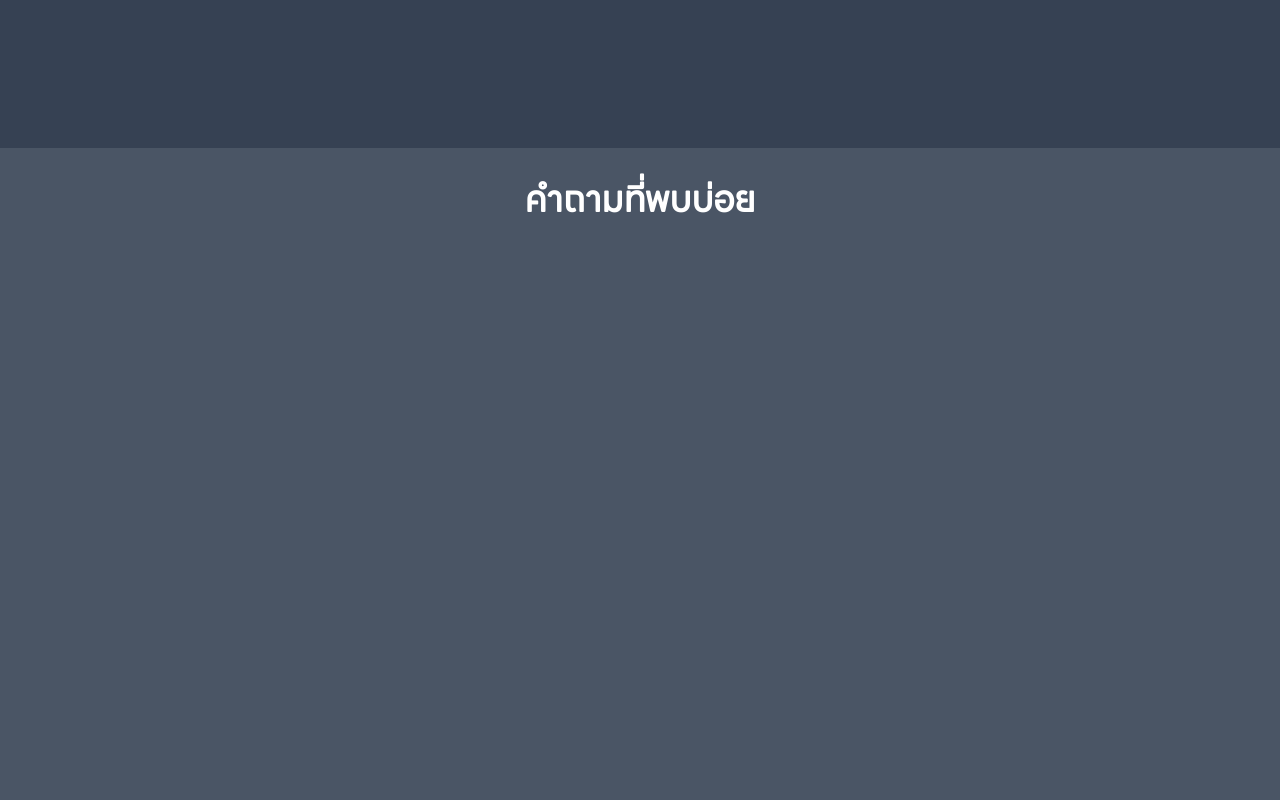
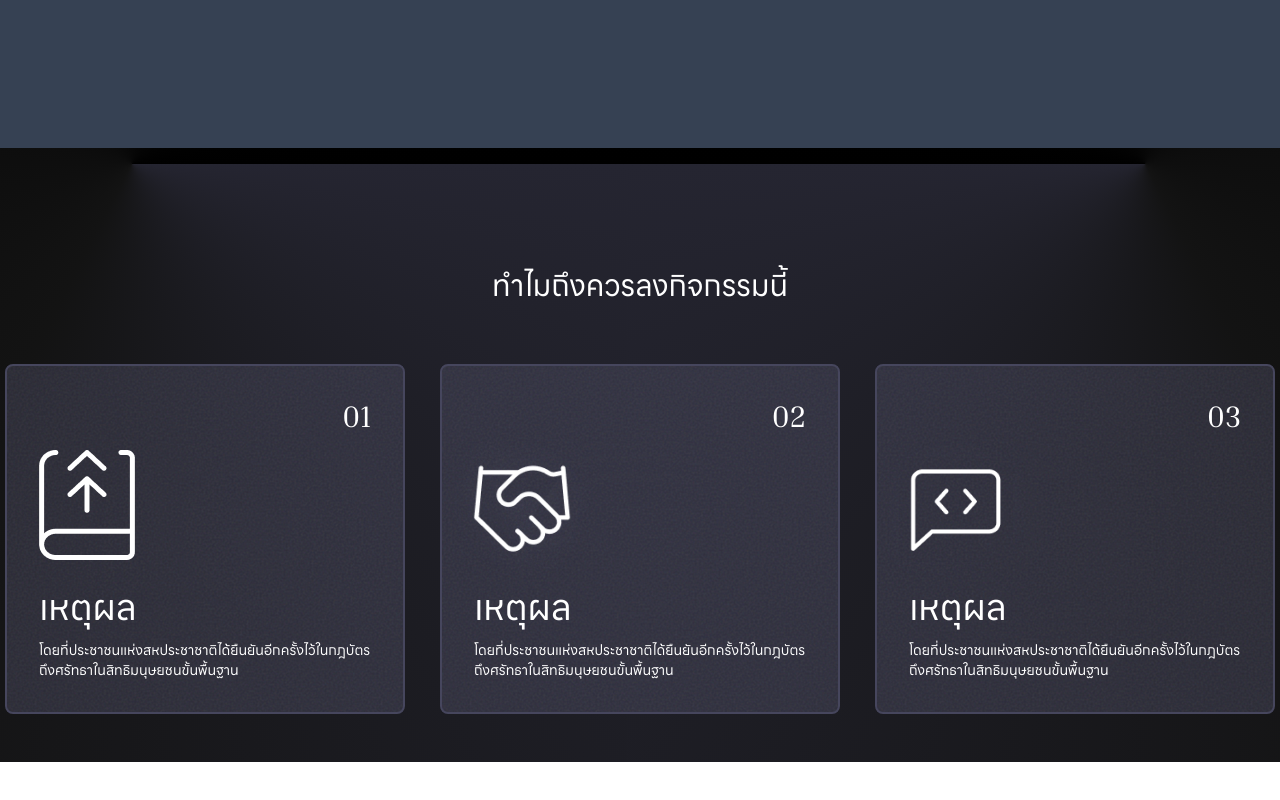
Before and after one commit to SAMOSIT-Dev/IT31-MysticBond-client, a React (Vite) app: page / in a window 1280 px wide. Shown: the part 3277-4077 px from the top of the page. After the commit the page ends 4039 px from the top, so only its background shows below. Built offline with nearby package versions, Linux system fonts and the light colour scheme; no server answers.

Commit message:
feat: add Why components in page.jsx

```diff
--- a/src/pages/home/page.jsx
+++ b/src/pages/home/page.jsx
@@ -1,5 +1,6 @@
 import Hero from "./_components/hero";
 import About from "./_components/about";
+import Why from "./_components/Why/Why";
 
 export default function HomePage() {
   return (
@@ -20,10 +21,8 @@ export default function HomePage() {
           <h2 className="text-4xl font-bold mb-8">กำหนดการ</h2>
         </div>
       </section>
-      <section id="why" className="min-h-screen bg-gray-600 p-8">
-        <div className="max-w-4xl mx-auto text-center text-white">
-          <h2 className="text-4xl font-bold mb-8">คำถามที่พบบ่อย</h2>
-        </div>
+      <section id="why">
+        <Why/>
       </section>
 
     </div>
```
